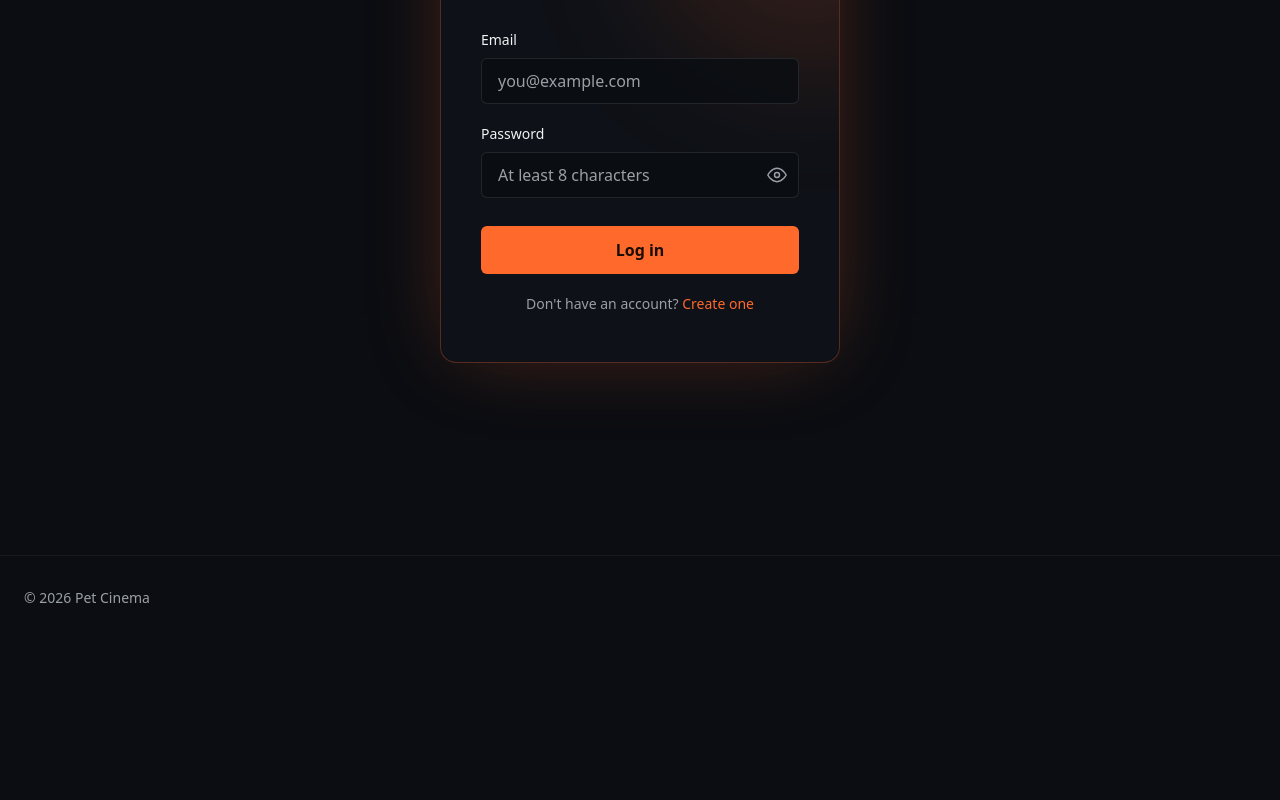
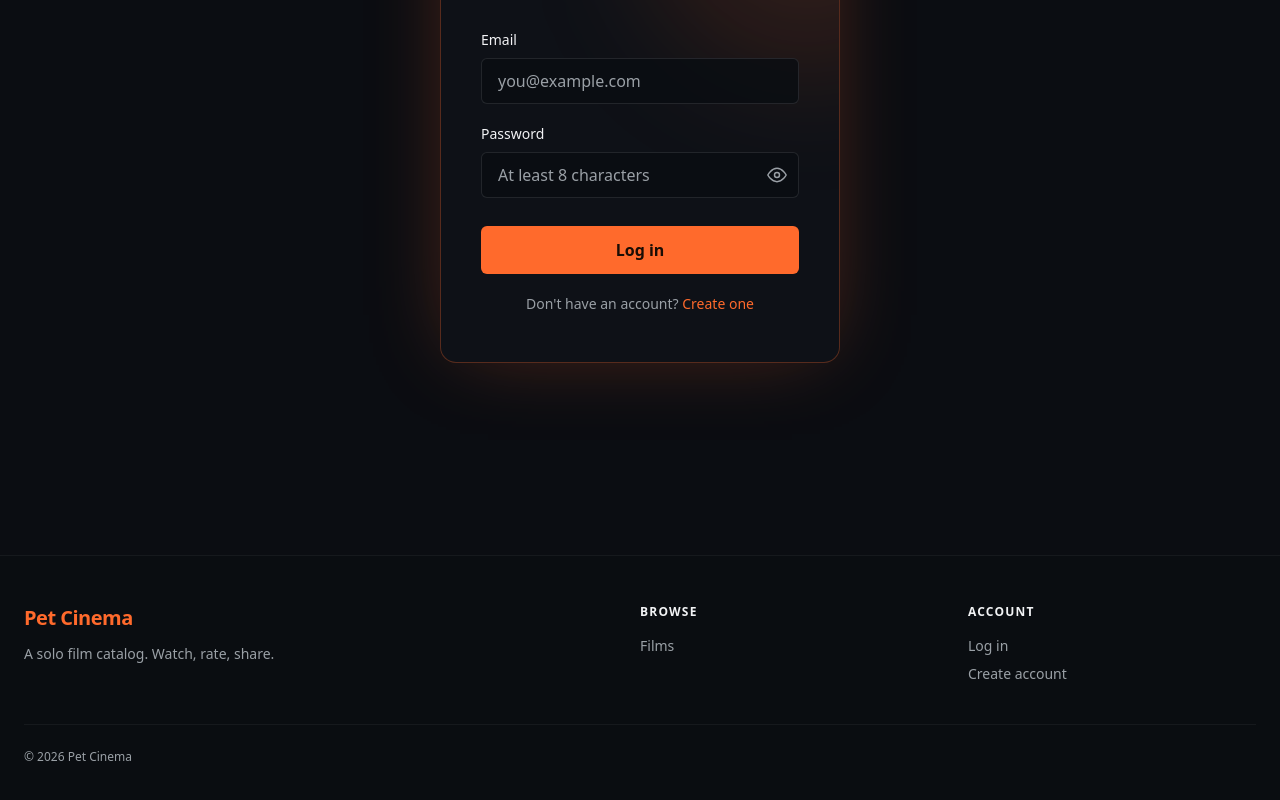
Before and after one commit to daniestro/cinema, a Next.js app in the folder frontend/: page /login in a window 1280 px wide. Shown: the part 280-1080 px from the top of the page. Before the commit the page ends 920 px from the top, so only its background shows below. Built offline with nearby package versions, Linux system fonts and the light colour scheme; no server answers.

Commit message:
feat: generic footer

```diff
--- a/frontend/messages/en.json
+++ b/frontend/messages/en.json
@@ -28,7 +28,10 @@
     "ctaSecondary": "Log in"
   },
   "footer": {
-    "copyright": "© 2026 Pet Cinema"
+    "copyright": "© 2026 Pet Cinema",
+    "browseHeading": "Browse",
+    "accountHeading": "Account",
+    "register": "Create account"
   },
   "auth": {
     "emailLabel": "Email",
--- a/frontend/src/components/layout/Footer.tsx
+++ b/frontend/src/components/layout/Footer.tsx
@@ -1,11 +1,54 @@
+import Link from 'next/link';
+import type { ReactNode } from 'react';
 import messages from '@/../messages/en.json';
 
 export function Footer() {
+  const t = messages.footer;
+
   return (
-    <footer className="mt-section border-t border-white/5">
-      <div className="mx-auto max-w-screen-xl px-6 py-8 text-sm text-fg-muted">
-        {messages.footer.copyright}
+    <footer className="mt-section border-t border-white/5 bg-bg-base/70">
+      <div className="mx-auto max-w-screen-xl px-6 py-12">
+        <div className="grid gap-10 sm:grid-cols-[2fr_1fr_1fr]">
+          <div>
+            <Link href="/" className="text-xl font-bold tracking-tight text-accent">
+              {messages.site.name}
+            </Link>
+            <p className="mt-3 max-w-xs text-sm text-fg-muted">{messages.site.tagline}</p>
+          </div>
+
+          <FooterColumn heading={t.browseHeading}>
+            <FooterLink href="/films">{messages.nav.films}</FooterLink>
+          </FooterColumn>
+
+          <FooterColumn heading={t.accountHeading}>
+            <FooterLink href="/login">{messages.nav.login}</FooterLink>
+            <FooterLink href="/register">{t.register}</FooterLink>
+          </FooterColumn>
+        </div>
+
+        <div className="mt-10 border-t border-white/5 pt-6 text-xs text-fg-muted">
+          {t.copyright}
+        </div>
       </div>
     </footer>
   );
 }
+
+function FooterColumn({ heading, children }: { heading: string; children: ReactNode }) {
+  return (
+    <div>
+      <h3 className="text-xs font-semibold uppercase tracking-widest text-fg-primary">{heading}</h3>
+      <ul className="mt-4 flex flex-col gap-2 text-sm text-fg-muted">{children}</ul>
+    </div>
+  );
+}
+
+function FooterLink({ href, children }: { href: string; children: ReactNode }) {
+  return (
+    <li>
+      <Link href={href} className="transition-colors hover:text-fg-primary">
+        {children}
+      </Link>
+    </li>
+  );
+}
```
